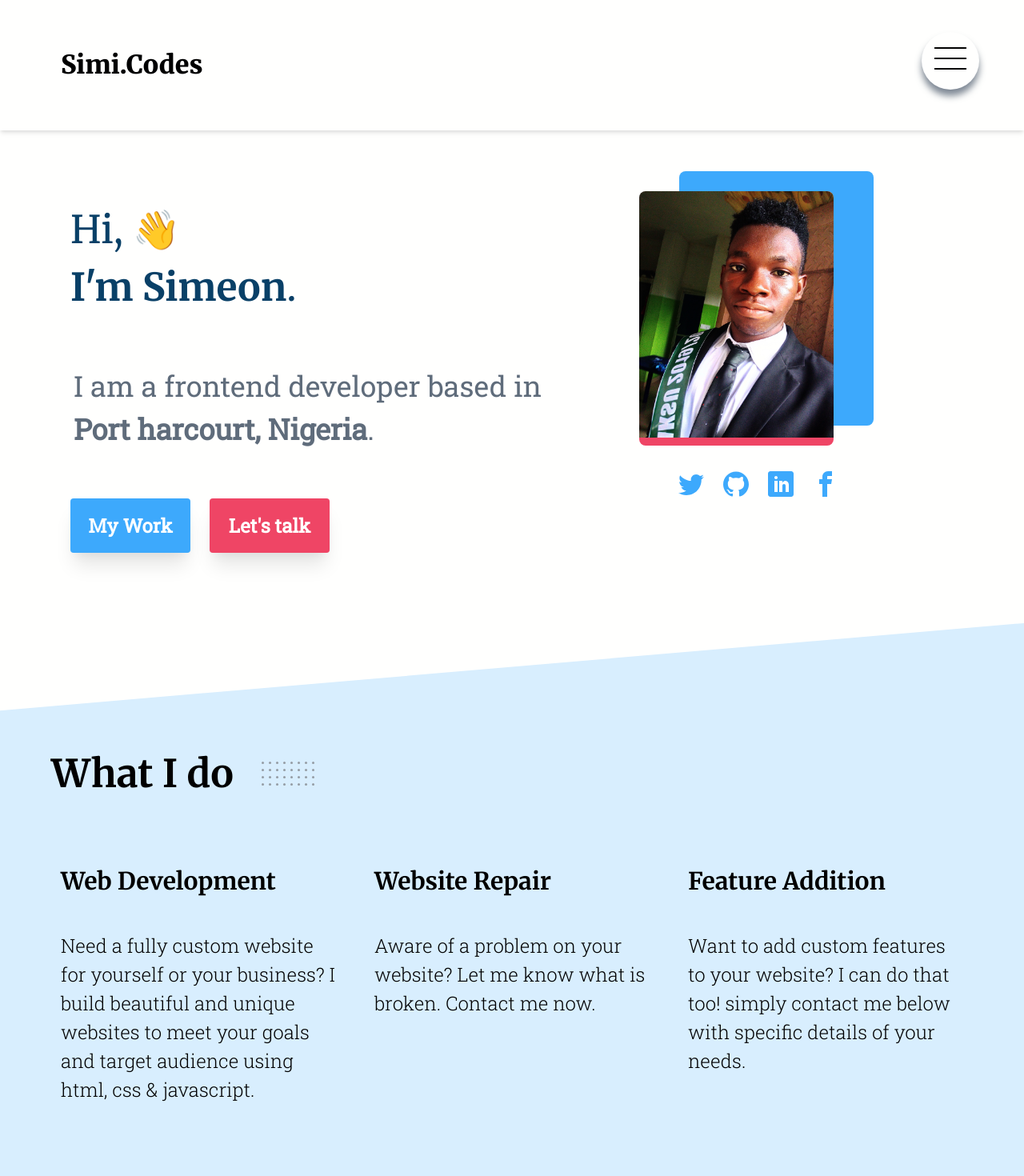
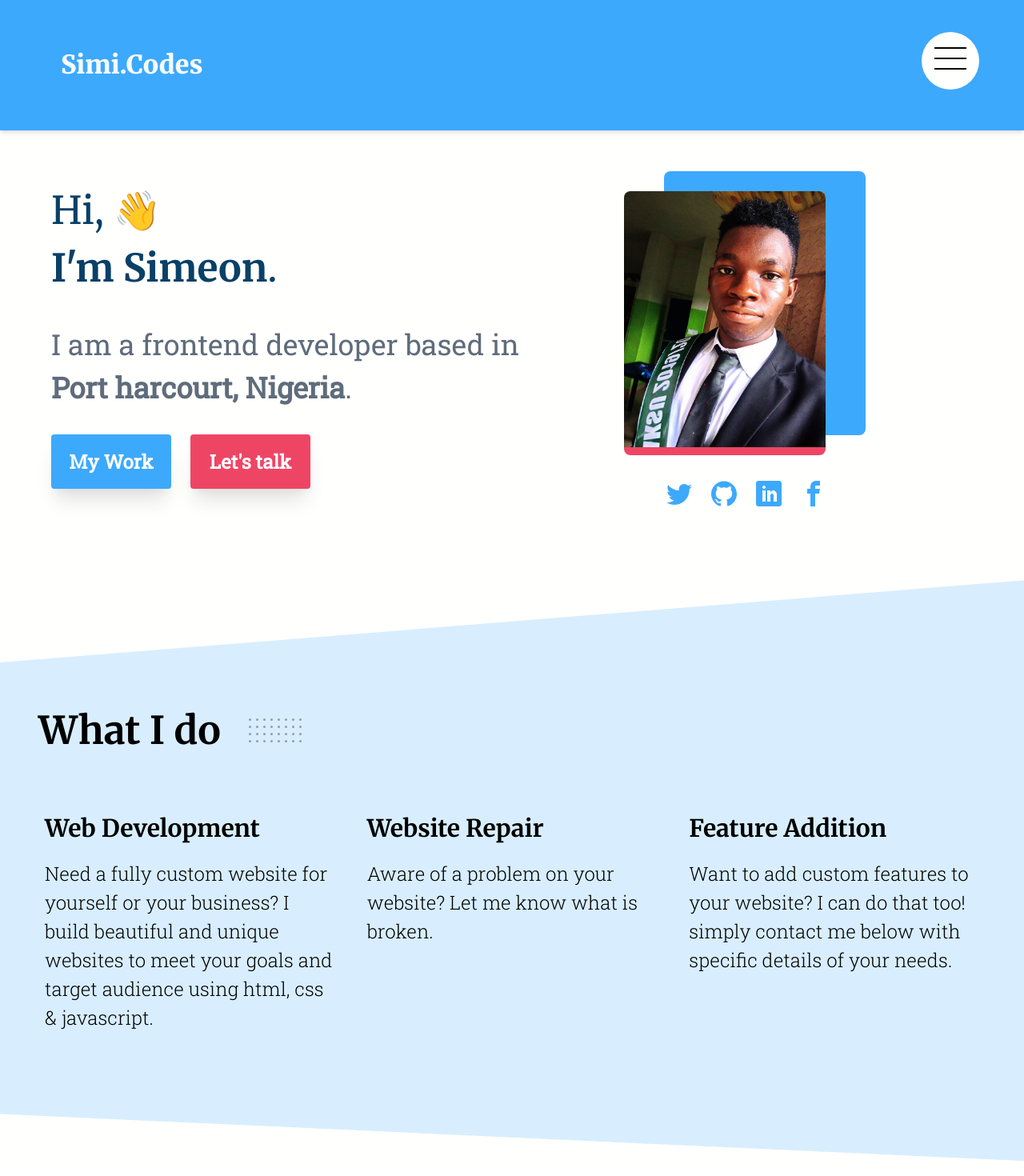
Before and after one commit to 0xSimeon/my-website, a Vue app: page / in a window 1280 px wide. Shown: the top 1470 px of the page at 80% size. Built offline with nearby package versions, Linux system fonts and the light colour scheme.

Commit message:
styled the scrollbar and improved navigation based on feedback received :art:

```diff
--- a/public/index.html
+++ b/public/index.html
@@ -1,16 +1,24 @@
 <!DOCTYPE html>
 <html lang="en">
   <head>
-    <meta charset="utf-8">
-    <meta http-equiv="X-UA-Compatible" content="IE=edge">
-    <meta name="viewport" content="width=device-width,initial-scale=1.0">
-    <link rel="icon" href="<%= BASE_URL %>favicon.ico">
+    <meta charset="utf-8" />
+    <meta http-equiv="X-UA-Compatible" content="IE=edge" />
+    <meta name="viewport" content="width=device-width,initial-scale=1.0" />
+    <link rel="icon" href="<%= BASE_URL %>favicon.ico" />
     <!-- <title><%= htmlWebpackPlugin.options.title %></title> -->
     <title>Home &mdash; Simeon Udoh | Frontend Developer</title>
+    <!-- <link
+      rel="stylesheet"
+      href="https://cdnjs.cloudflare.com/ajax/libs/animate.css/4.1.0/animate.min.css"
+    /> -->
   </head>
   <body>
     <noscript>
-      <strong>We're sorry but <%= htmlWebpackPlugin.options.title %> doesn't work properly without JavaScript enabled. Please enable it to continue.</strong>
+      <strong
+        >We're sorry but <%= htmlWebpackPlugin.options.title %> doesn't work
+        properly without JavaScript enabled. Please enable it to
+        continue.</strong
+      >
     </noscript>
     <div id="app"></div>
     <!-- built files will be auto injected -->
--- a/src/assets/sass/_base.scss
+++ b/src/assets/sass/_base.scss
@@ -1,3 +1,21 @@
 html {
-    scroll-behavior: smooth;
+  scroll-behavior: smooth;
 }
+// Scrollbar for Chrome, Edge and Safari
+::-webkit-scrollbar {
+  width: 12px; /* width of the entire scrollbar */
+}
+::-webkit-scrollbar-track {
+  background: $color-primary; /* color of the tracking area */
+}
+::-webkit-scrollbar-thumb {
+  background: $color-secondary; /* color of the scroll thumb */
+  border-radius: 20px; /* roundness of the scroll thumb */
+  border: 3px solid $color-primary-1; /* creates padding around scroll thumb */
+}
+
+// for Firefox
+body {
+  scrollbar-width: thin; /* "auto" or "thin"  */
+  scrollbar-color: $color-secondary $color-primary; /* scroll thumb & track */
+}
--- a/src/assets/sass/_reset.scss
+++ b/src/assets/sass/_reset.scss
@@ -7,10 +7,18 @@
  * 1. Correct the line height in all browsers.
  * 2. Prevent adjustments of font size after orientation changes in iOS.
  */
+ *,
+ *::before,
+ *::after {
+   margin: 0;
+   padding: 0;
+   box-sizing: inherit;
+ }
 
  html {
     line-height: 1.15; /* 1 */
     -webkit-text-size-adjust: 100%; /* 2 */
+    box-sizing: border-box;
   }
 
   /* Sections
--- a/src/assets/sass/_variables.scss
+++ b/src/assets/sass/_variables.scss
@@ -1,5 +1,6 @@
 // COLORS
 $color-primary: #3da9fc;
+$color-primary-1: #90b4ce;
 $color-light: #fffffe;
 $color-secondary: #ef4565;
 $color-tertiary: #d8eefe;
--- a/src/assets/sass/main.scss
+++ b/src/assets/sass/main.scss
@@ -1,4 +1,5 @@
+
+@import 'variables';
 @import 'base';
 @import 'reset';
 @import 'mixins';
-@import 'variables';
--- a/src/components/Button.vue
+++ b/src/components/Button.vue
@@ -3,7 +3,7 @@
     <a
       href="#"
       :class="[colorBlue ? 'btn--blue' : 'btn--red']"
-      class=" btn inline-block text-white rounded px-4 py-4 sm:text-xl  font-bold text-center text-2xl font-textFont shadow-xl min-w-button"
+      class=" btn inline-block text-white rounded px-4 py-4 sm:text-xl  font-bold text-center text-2xl font-textFont shadow-xl min-w-button sm:min-w-1/2"
     >
       {{ title }}
     </a>
@@ -23,7 +23,6 @@ export default {
 .btn {
   transition: all 0.2s;
   box-sizing: border-box;
-//   box-shadow: rgba(0, 0, 0, 0.15) 5px 3px 10px;
   &:hover {
     transform: scale(1.05);
   }
@@ -34,7 +33,6 @@ export default {
   }
 
   &--red {
-    // border: 2px soild $color-blue;
     background: $color-secondary;
     margin-left: 1.5rem;
   }
--- a/src/components/Header.vue
+++ b/src/components/Header.vue
@@ -1,28 +1,27 @@
 <template>
   <div>
     <header
-      class="flex md:block sm:py-4 sm:px-4 py-6  px-16 sm:justify-center justify-between sm:mx-auto  shadow-md"
+      class="header flex md:block sm:py-4 sm:px-4 py-6 text-gray-100  px-16 sm:justify-center justify-between sm:mx-auto  shadow-md"
     >
       <h1
         class="text-5xl sm:text-3xl font-black font-headingFont relative p-3 mt-3"
       >
         Simi.Codes
       </h1>
-      <!-- <app-nav></app-nav> -->
     </header>
   </div>
 </template>
 
 <script>
-// import Nav from './Nav.vue';
 export default {
   data() {
     return {};
   }
-  // components: {
-  //   appNav: Nav
-  // }
 };
 </script>
 
-<style lang="scss" scoped></style>
+<style lang="scss" scoped>
+.header {
+  background: $color-primary;
+}
+</style>
--- a/src/components/Hero.vue
+++ b/src/components/Hero.vue
@@ -1,20 +1,19 @@
 <template>
   <div>
     <section
-      class="hero py-16 px-10 sm:flex-wrap sm:flex-col  sm:py-4 sm:px-1 mx-6 sm:mx-1 flex justify-center"
+      class="hero py-16 px-10 sm:flex-wrap sm:flex-col  sm:py-4 sm:px-3 mx-6 sm:mx-0 flex justify-center"
     >
-      <div class="p-3 sm:mb-10">
-        <h2
-          class="p-3  sm:text-4xl text-5xl sm:font-bold font-headingFont  mb-8"
-        >
-          Hi, 👋 <br>
+      <div class="sm:mb-10">
+        <h2 class="sm:text-4xl text-5xl sm:font-bold font-headingFont  mb-8 sm:mb-4">
+          Hi, 👋 <br />
           <strong>I'm Simeon</strong>.
         </h2>
-        <p class="p-4 sm:text-2xl text-4xl font-medium font-textFont  mb-8">
-          I am a frontend developer based in <strong>Port harcourt, Nigeria</strong>.
+        <p class="sm:text-2xl text-4xl font-medium font-textFont  mb-8 sm:mb-4">
+          I am a frontend developer based in
+          <strong>Port harcourt, Nigeria</strong>.
         </p>
 
-        <div class="flex p-3">
+        <div class="flex">
           <app-button title="My Work" colorBlue="true"></app-button>
           <app-button title="Let's talk"></app-button>
         </div>
@@ -64,11 +63,9 @@
           </a>
 
           <!-- <svg v-for="icon in socials" :key="icon.id"> -->
-            <!-- <use :href="`../assets/img/icons/sprite.svg#${icon}`"></use> -->
-            <!-- <use :href="icon"></use>
+          <!-- <use :href="`../assets/img/icons/sprite.svg#${icon}`"></use> -->
+          <!-- <use :href="icon"></use>
           </svg> -->
-
-
         </div>
       </div>
     </section>
--- a/src/components/Nav.vue
+++ b/src/components/Nav.vue
@@ -1,30 +1,4 @@
 <template>
-  <!-- <nav class="nav">
-    <button
-      id="menuBtn"
-      class="hamburger hidden md:block focus:outline-none absolute cursor-pointer"
-      type="button"
-      @click="toggleMenu"
-    >
-      <span class="hamburger__top-bun"></span>
-      <span class="hamburger__bottom-bun"></span>
-    </button>
-    <div v-if="show">
-      <ul class="nav__list flex sm:p-2 sm:p-2 p-5 mt-3 sm:block">
-        <li
-          v-for="link in navLinks"
-          :key="link.id"
-          class="nav__item ml-4 sm:ml-auto"
-        >
-          <a
-            href="#"
-            class="nav__link font-textFont text-2xl p-4 sm:p-2 no-underline"
-            >{{ link }}</a
-          >
-        </li>
-      </ul>
-    </div>
-  </nav> -->
   <div class="navigation">
     <input
       type="checkbox"
@@ -84,7 +58,6 @@ export default {
     width: 4.5rem;
     top: 2.5rem;
     right: 3.5rem;
-    box-shadow: 0 0.5rem 0.5rem rgba($color-text, 0.8);
   }
 
   &__background {
@@ -110,8 +83,6 @@ export default {
     text-align: center;
   }
 
-  &__item {
-  }
 
   &__link {
     &:link,
--- a/src/components/Services.vue
+++ b/src/components/Services.vue
@@ -1,52 +1,51 @@
 <template>
-  <section
-    class="services py-16 pb-32 px-12 sm:px-4 sm:py-4 m-auto"
-    id="Services"
+  <section id="Services">
+    <div class="services py-16 pb-32 px-8 sm:px-4 sm:py-4 w-full">
+      <h2
+        class="services__heading  mt-16 sm:ml-0 px-4 sm:px-1 py-6 sm:text-4xl text-5xl font-bold font-headingFont"
       >
-    <h2
-      class="services__heading  mt-16 sm:ml-3 px-4 py-6 sm:text-4xl text-5xl font-bold font-headingFont"
-    >
-      What I do
+        {{ title }}
       </h2>
       <div
-      class="services__grid grid grid-cols-3 gap-6 grid-row-1 md:grid-col-1 sm:grid-cols-1 ml-10 my-5 sm:ml-3 px-4 py-6 w-full"
+        class="services__grid grid grid-cols-3 gap-6 grid-row-1 md:grid-col-1 sm:grid-cols-1 ml-10 my-5 sm:ml-0 px-4 sm:px-1 sm py-6 w-full"
       >
-      <div>
-        <h3 class="font-headingFont font-bold sm:text-2xl text-3xl mb-4 p-3">
-          Web Development
+        <div v-for="(service, index) in services" :key="index" class="px-2">
+          <h3 class="font-headingFont font-bold sm:text-2xl text-3xl mb-4">
+            {{ service.title }}
           </h3>
-        <p class="p-3 text-2xl sm:text-xl font-light font-textFont">
-          Need a fully custom website for yourself or your business? I build
-          beautiful and unique websites to meet your goals and target audience
-          using html, css & javascript.
+          <p class=" text-2xl sm:text-xl font-light font-textFont">
+            {{ service.description }}
           </p>
         </div>
-
-      <div>
-        <h3 class="font-headingFont font-bold text-3xl sm:text-2xl mb-4 p-3">
-          Website Repair
-        </h3>
-        <p class="p-3 text-2xl sm:text-xl font-light font-textFont">
-          Aware of a problem on your website? Let me know what is broken.
-          <a href="#Contact">Contact me now. </a>
-        </p>
-      </div>
-
-      <div>
-        <h3 class="font-headingFont font-bold text-3xl sm:text-2xl mb-4 p-3">
-          Feature Addition
-        </h3>
-        <p class="p-3 text-2xl sm:text-xl font-light font-textFont">
-          Want to add custom features to your website? I can do that too! simply
-          contact me below with specific details of your needs.
-        </p>
       </div>
     </div>
   </section>
 </template>
 
 <script>
-export default {};
+export default {
+  data() {
+    return {
+      title: 'What I do',
+      services: [
+        {
+          title: 'Web Development',
+          description: `Need a fully custom website for yourself or your business? I build
+            beautiful and unique websites to meet your goals and target audience
+            using html, css & javascript.`
+        },
+        {
+          title: 'Website Repair',
+          description: `Aware of a problem on your website? Let me know what is broken.`
+        },
+        {
+          title: 'Feature Addition',
+          description: `Want to add custom features to your website? I can do that too! simply contact me below with specific details of your needs.`
+        }
+      ]
+    };
+  }
+};
 </script>
 
 <style lang="scss" scoped>
@@ -55,7 +54,7 @@ export default {};
   clip-path: polygon(0 14%, 100% 0%, 100% 99%, 0 91%);
 
   @include respond(tab-port) {
-    clip-path: unset;
+    clip-path: polygon(0 6%, 100% 0%, 100% 96%, 0 99%);
   }
 
   &__heading {
@@ -69,7 +68,6 @@ export default {};
       top: 45px;
       margin-left: 35px;
       transition: all 0.4s;
-
 
       @include respond(phone) {
         width: 30px;
--- a/tailwind.config.js
+++ b/tailwind.config.js
@@ -8,8 +8,8 @@ module.exports = {
 
   theme: {
     screens: {
-      xs: { max: '500px' },
-      sm: { max: '768px' },
+      xs: { max: '400px' },
+      sm: { max: '600px' },
       md: { max: '900px' },
       lg: { max: '1024px' },
       xl: { max: '1280px' }
```
Lines whose indentation alone changed are shown as unchanged.
